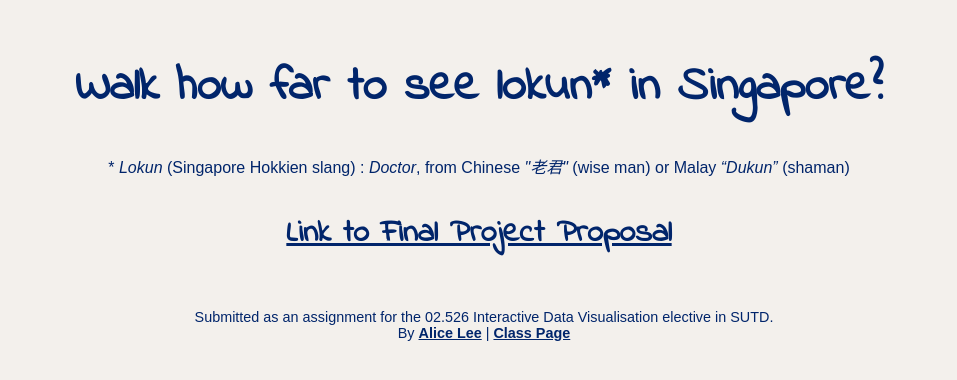
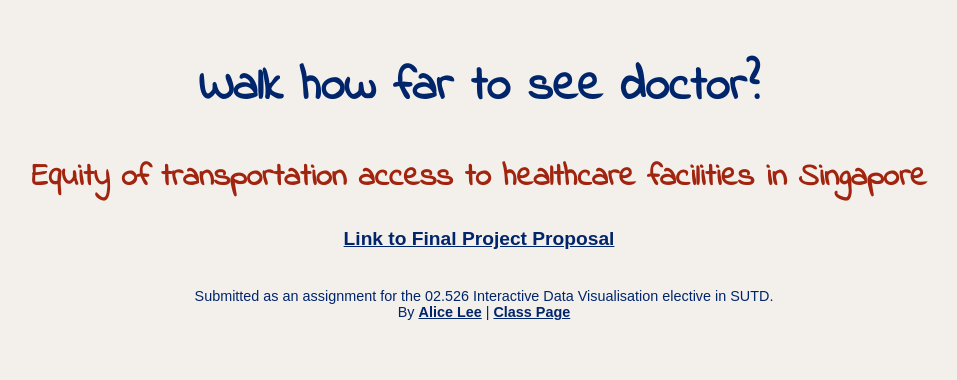
Before and after one commit to lenezoe/lenezoe.github.io, a plain HTML site: page HASS-assignment5/index.html in a window 1280 px wide. Shown: the whole page, without its empty margins (161-1118 px from the left). Drawn offline with Linux system fonts and the light colour scheme.

Commit message:
Update assignment 5

```diff
--- a/HASS-assignment5/index.html
+++ b/HASS-assignment5/index.html
@@ -14,9 +14,8 @@
 </head>
 
 <body>
-	<h1>Walk how far to see lokun* in Singapore?</h1>
-	* <em>Lokun</em> (Singapore Hokkien slang) : <em>Doctor</em>, from Chinese <em>"老君"</em>  (wise man) or Malay <em>“Dukun”</em> (shaman)
-	<p> </p><p> </p>
+	<h1>Walk how far to see doctor?</h1>
+	<h2>Equity of transportation access to healthcare facilities in Singapore</h2>
 	<h3><a href="HASS-assignment5.pdf">Link to Final Project Proposal</a></h3>
 
 
--- a/HASS-assignment5/style.css
+++ b/HASS-assignment5/style.css
@@ -7,20 +7,27 @@ html {
   background: var(--bg0);
   color: var(--fg0);
   font-family: Arial, Helvetica, sans-serif;
-  text-align: center;
   font-size: 1rem;
   padding: 10px;
+  text-align: center;
 }
 
 h1 {
   font-size: 3rem;
   font-family: 'Indie Flower', cursive;
-  color:#01256B;}
+  color: var(--fg0);
+}
 
+h2 {
+  font-size: 2rem;
+  font-family: 'Indie Flower', cursive;
+  color: var(--strk);
+}
 
 h3 {
-  font-size: 2rem;
-  font-family: 'Indie Flower', cursive;}
+  font-size: 1.2rem;
+  color: var(--fg0);
+}
 
 .footer {
   padding: 5px;
@@ -40,6 +47,7 @@ a:hover {
   color: var(--strk);
 }
 
+
 @media screen and (max-width: 768px) {
   body {
     margin-left: 0;
--- a/lastmilehealthcare/style.css
+++ b/lastmilehealthcare/style.css
@@ -7,20 +7,27 @@ html {
   background: var(--bg0);
   color: var(--fg0);
   font-family: Arial, Helvetica, sans-serif;
-  text-align: center;
   font-size: 1rem;
   padding: 10px;
+  text-align: center;
 }
 
 h1 {
   font-size: 3rem;
   font-family: 'Indie Flower', cursive;
-  color:#01256B;}
+  color: var(--fg0);
+}
 
+h2 {
+  font-size: 2rem;
+  font-family: 'Indie Flower', cursive;
+  color: var(--strk);
+}
 
 h3 {
-  font-size: 2rem;
-  font-family: 'Indie Flower', cursive;}
+  font-size: 1.2rem;
+  color: var(--fg0);
+}
 
 .footer {
   padding: 5px;
@@ -40,6 +47,7 @@ a:hover {
   color: var(--strk);
 }
 
+
 @media screen and (max-width: 768px) {
   body {
     margin-left: 0;
```
Also changed, not shown: lastmilehealthcare/index.html (+2 -3 lines), 1 other file.
